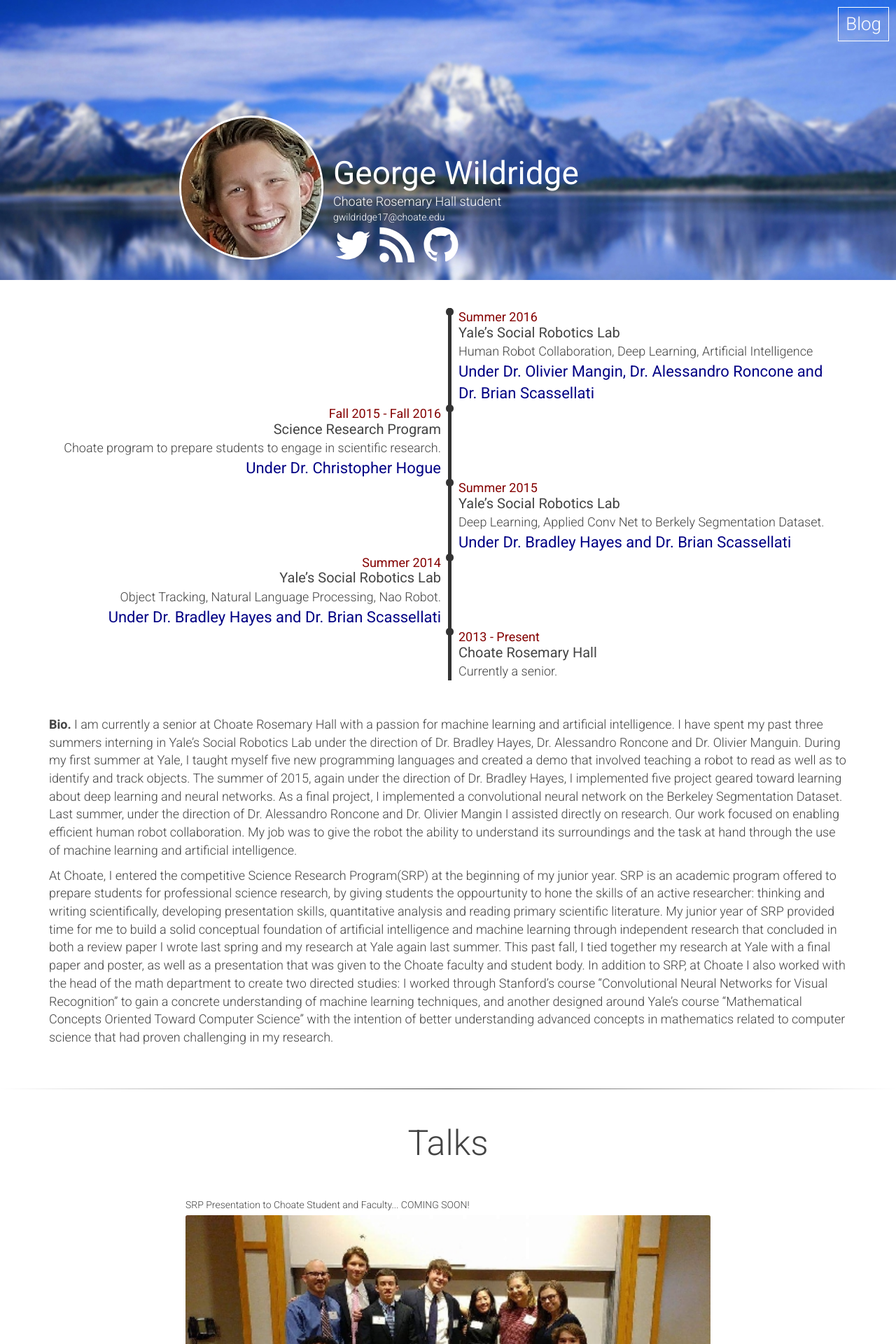
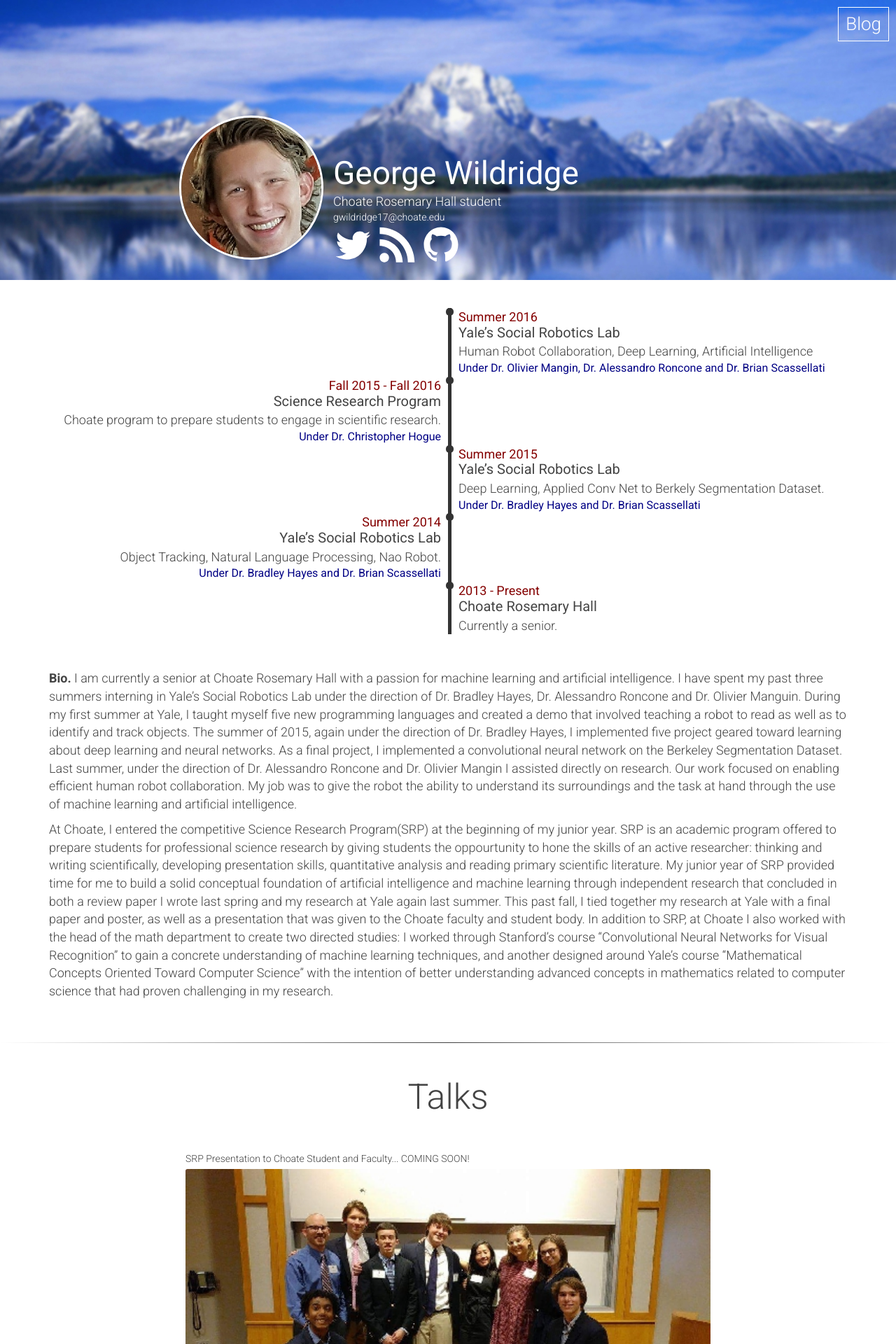
Before and after one commit to georgewildridge/georgewildridgeoriginalwebsite, a Jekyll site: the page built from index.md, in a window 1280 px wide. Shown: the top 1920 px of the page at 70% size. Built offline with Jekyll 4.4.1, drawn with Linux system fonts in a browser that asks for light colours.

Commit message:
bio + timeline

```diff
--- a/_data/bio.yml
+++ b/_data/bio.yml
@@ -2,4 +2,4 @@
   **Bio.** I am currently a senior at Choate Rosemary Hall with a passion for machine learning and artificial intelligence. I have spent my past three summers interning in Yale's Social Robotics Lab under the direction of Dr. Bradley Hayes, Dr. Alessandro Roncone and Dr. Olivier Manguin. During my first summer at Yale, I taught myself five new programming languages and created a demo that involved teaching a robot to read as well as to identify and track objects. The summer of 2015, again under the direction of Dr. Bradley Hayes, I implemented five project geared toward learning about deep learning and neural networks. As a final project, I implemented a convolutional neural network on the Berkeley Segmentation Dataset. Last summer, under the direction of Dr. Alessandro Roncone and Dr. Olivier Mangin I assisted directly on research. Our work focused on enabling efficient human robot collaboration. My job was to give the robot the ability to understand its surroundings and the task at hand through the use of machine learning and artificial intelligence.
 
 
-  At Choate, I entered the competitive Science Research Program(SRP) at the beginning of my junior year. SRP is an academic program offered to prepare students for professional science research, by giving students the oppourtunity to hone the skills of an active researcher: thinking and writing scientifically, developing presentation skills, quantitative analysis and reading primary scientific literature. My junior year of SRP provided time for me to build a solid conceptual foundation of artificial intelligence and machine learning through independent research that concluded in both a review paper I wrote last spring and my research at Yale again last summer. This past fall, I tied together my research at Yale with a final paper and poster, as well as a presentation that was given to the Choate faculty and student body.  In addition to SRP, at Choate I also worked with the head of the math department to create two directed studies: I worked through Stanford’s course "Convolutional Neural Networks for Visual Recognition" to gain a concrete understanding of machine learning techniques, and another designed around Yale’s course "Mathematical Concepts Oriented Toward Computer Science” with the intention of better understanding advanced concepts in mathematics related to computer science that had proven challenging in my research.
+  At Choate, I entered the competitive Science Research Program(SRP) at the beginning of my junior year. SRP is an academic program offered to prepare students for professional science research by giving students the oppourtunity to hone the skills of an active researcher: thinking and writing scientifically, developing presentation skills, quantitative analysis and reading primary scientific literature. My junior year of SRP provided time for me to build a solid conceptual foundation of artificial intelligence and machine learning through independent research that concluded in both a review paper I wrote last spring and my research at Yale again last summer. This past fall, I tied together my research at Yale with a final paper and poster, as well as a presentation that was given to the Choate faculty and student body.  In addition to SRP, at Choate I also worked with the head of the math department to create two directed studies: I worked through Stanford’s course "Convolutional Neural Networks for Visual Recognition" to gain a concrete understanding of machine learning techniques, and another designed around Yale’s course "Mathematical Concepts Oriented Toward Computer Science” with the intention of better understanding advanced concepts in mathematics related to computer science that had proven challenging in my research.
--- a/css/style.css
+++ b/css/style.css
@@ -173,7 +173,7 @@
   font-weight: 300;
 }
 .tunder {
-  font-size: 22px;
+  font-size: 16px;
   font-weight: 400;
   color: rgb(0,0,132);
 }
```
